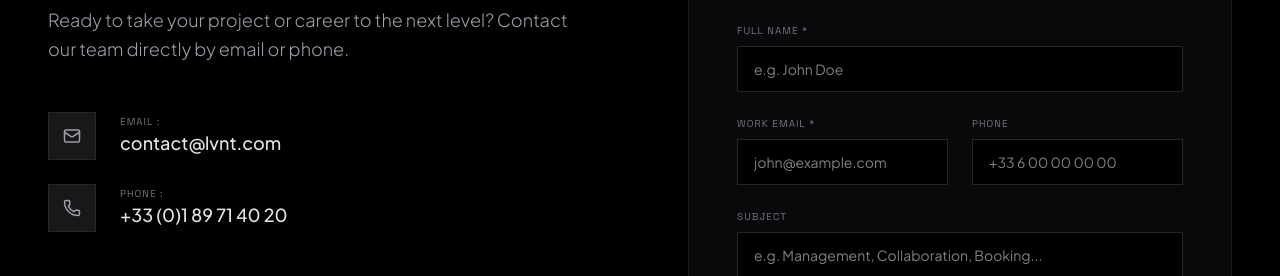
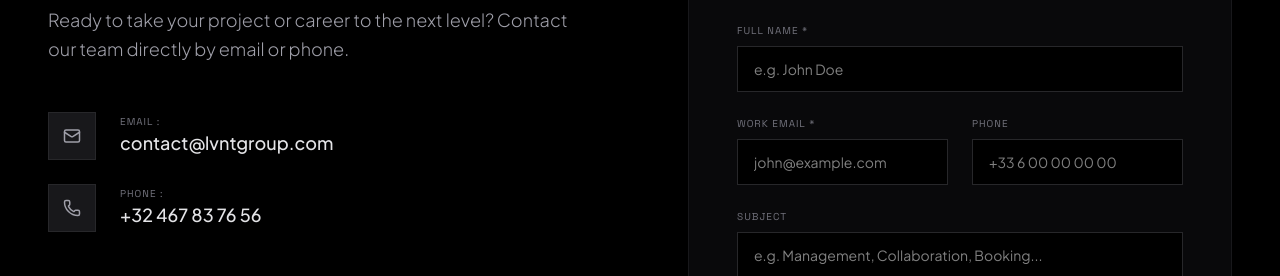
Before and after one commit to icestallone86-coder/LVNT, a React (Vite) app: page / in a window 1280 px wide. Shown: the part 5860-6136 px from the top of the page. Built offline with nearby package versions, Linux system fonts and the light colour scheme.

Commit message:
Update initialData.ts

```diff
--- a/src/data/initialData.ts
+++ b/src/data/initialData.ts
@@ -205,8 +205,8 @@ export const INITIAL_NEWS: NewsItem[] = [
 ];
 
 export const INITIAL_CONTACT_INFO: ContactInfo = {
-  email: "contact@lvnt.com",
-  phone: "+33 (0)1 89 71 40 20",
+  email: "contact@lvntgroup.com",
+  phone: "+32 467 83 76 56",
   address: "12 Place Vendôme, 75001 Paris, France",
   instagram: "https://instagram.com/lvnt_management",
   facebook: "https://facebook.com/lvnt_management",
```
